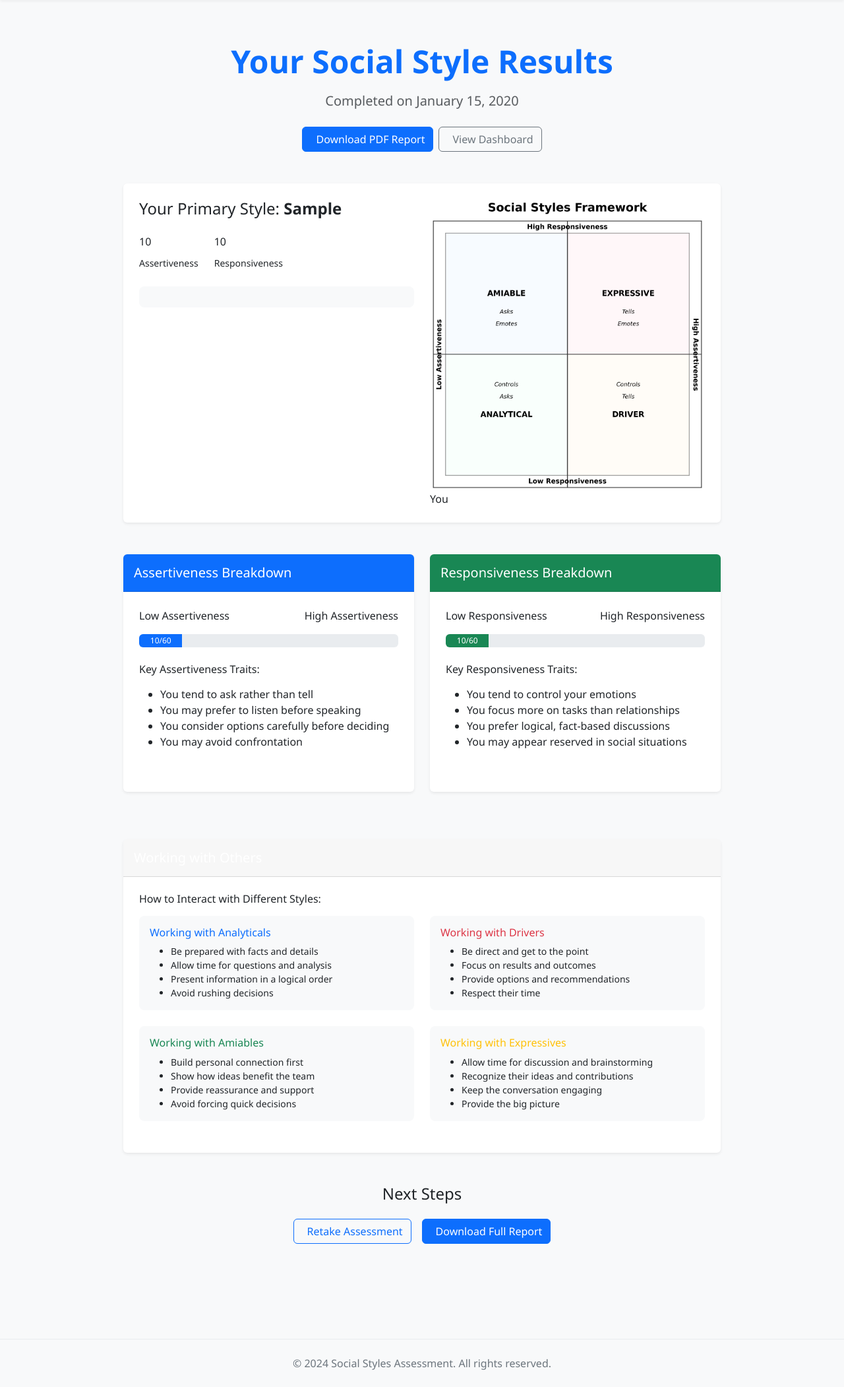
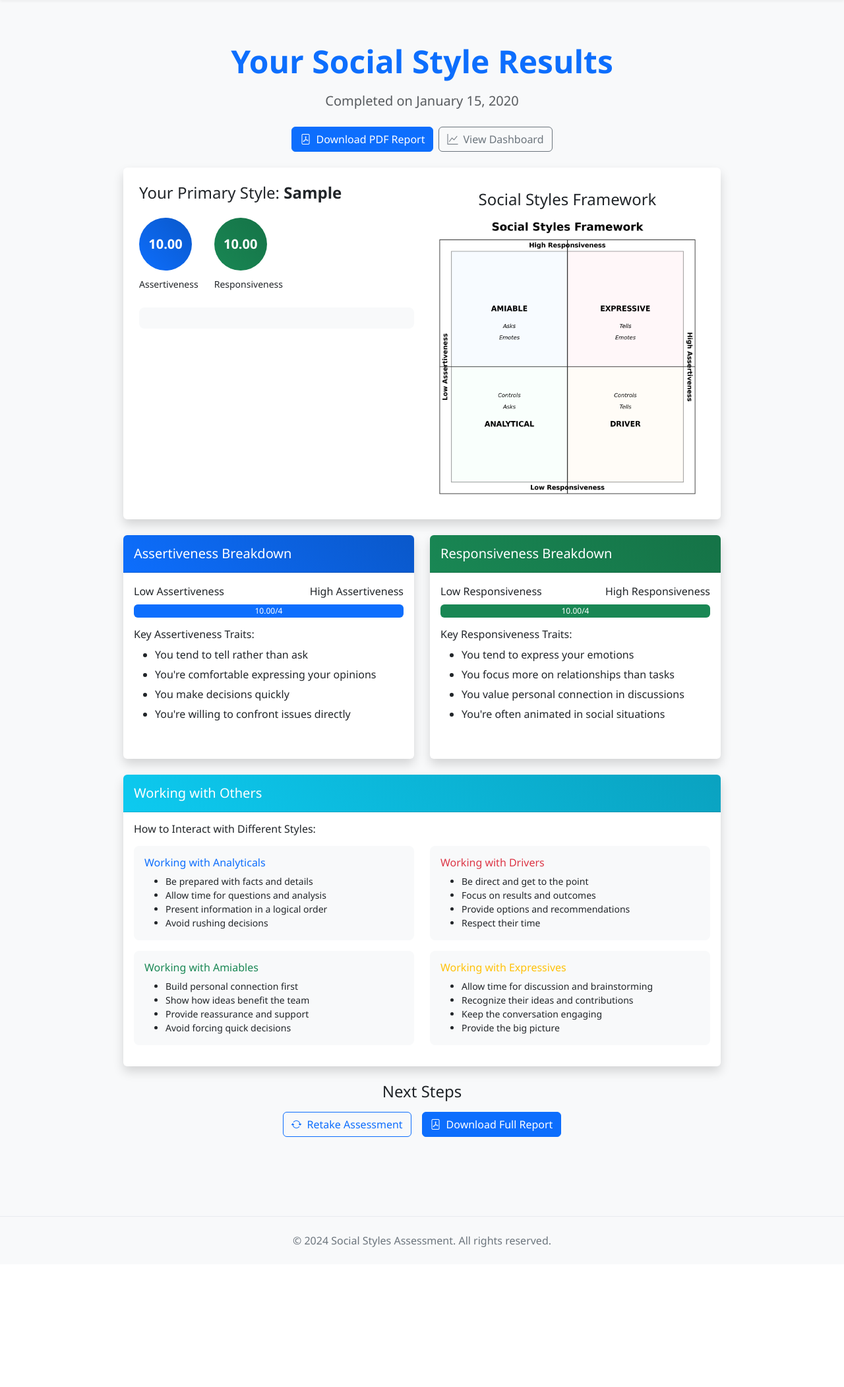
Before and after one commit to gmoorevt/socialstyles, a Python web app: template app/templates/assessment/results.html in a window 1280 px wide; the page is wider, and only the part inside the window is pictured. Shown: the part 64-2166 px from the top of that part at 66% size. After the commit the page ends 1954 px from the top of that part, so only its background shows below. Run offline with Jinja, Linux system fonts and the light colour scheme; the template is opened without the code that fills it: most values are stand-ins (such as "Sample title", 1, 10 or a date in 2020).

Commit message:
Improve results page formatting: limit scores to 2 decimal places, enhance grid visualization, and improve layout

```diff
--- a/app/assessment/utils.py
+++ b/app/assessment/utils.py
@@ -49,7 +49,7 @@ def generate_social_style_chart(assertiveness_score, responsiveness_score):
     ax.text(
         assertiveness_score,
         responsiveness_score + 0.2,
-        f'({assertiveness_score:.1f}, {responsiveness_score:.1f})',
+        f'({assertiveness_score:.2f}, {responsiveness_score:.2f})',
         ha='center',
         va='bottom',
         fontsize=10
@@ -234,8 +234,8 @@ def generate_pdf_report(result, chart_img, user):
     # Results summary
     content.append(Paragraph("Assessment Results", heading2_style))
     content.append(Paragraph(f"Your Social Style: <b>{result.social_style}</b>", normal_style))
-    content.append(Paragraph(f"Assertiveness Score: {result.assertiveness_score:.1f}/5.0", normal_style))
-    content.append(Paragraph(f"Responsiveness Score: {result.responsiveness_score:.1f}/5.0", normal_style))
+    content.append(Paragraph(f"Assertiveness Score: {result.assertiveness_score:.2f}/4.0", normal_style))
+    content.append(Paragraph(f"Responsiveness Score: {result.responsiveness_score:.2f}/4.0", normal_style))
     content.append(Spacer(1, 0.25*inch))
 
     # Convert chart image from base64 to Image
--- a/app/templates/assessment/results.html
+++ b/app/templates/assessment/results.html
@@ -7,22 +7,22 @@
     <div class="row justify-content-center">
         <div class="col-lg-10">
             <!-- Header Section -->
-            <div class="text-center mb-5">
+            <div class="text-center mb-4">
                 <h1 class="display-5 fw-bold text-primary mb-3">Your Social Style Results</h1>
                 <p class="lead text-muted">Completed on {{ result.created_at.strftime('%B %d, %Y') }}</p>
 
                 <div class="d-flex justify-content-center mt-4">
                     <a href="{{ url_for('assessment.download_report', result_id=result.id) }}" class="btn btn-primary me-2">
-                        <i class="fas fa-file-pdf me-2"></i>Download PDF Report
+                        <i class="bi bi-file-pdf me-2"></i>Download PDF Report
                     </a>
                     <a href="{{ url_for('assessment.dashboard') }}" class="btn btn-outline-secondary">
-                        <i class="fas fa-chart-line me-2"></i>View Dashboard
+                        <i class="bi bi-graph-up me-2"></i>View Dashboard
                     </a>
                 </div>
             </div>
 
             <!-- Results Summary Card -->
-            <div class="card border-0 shadow-sm mb-5">
+            <div class="card border-0 shadow mb-4">
                 <div class="card-body p-4">
                     <div class="row">
                         <div class="col-md-6 mb-4 mb-md-0">
@@ -31,14 +31,14 @@
                             <div class="d-flex align-items-center mb-4">
                                 <div class="me-4">
                                     <div class="score-circle assertiveness-score">
-                                        <span>{{ result.assertiveness_score }}</span>
+                                        <span>{{ "%.2f"|format(result.assertiveness_score) }}</span>
                                     </div>
                                     <p class="text-center mt-2 mb-0"><small>Assertiveness</small></p>
                                 </div>
 
                                 <div>
                                     <div class="score-circle responsiveness-score">
-                                        <span>{{ result.responsiveness_score }}</span>
+                                        <span>{{ "%.2f"|format(result.responsiveness_score) }}</span>
                                     </div>
                                     <p class="text-center mt-2 mb-0"><small>Responsiveness</small></p>
                                 </div>
@@ -58,12 +58,13 @@
                         </div>
 
                         <div class="col-md-6">
-                            <div class="position-relative">
-                                <div class="social-styles-grid-container">
+                            <div class="social-styles-grid-container">
+                                <h4 class="text-center mb-3">Social Styles Framework</h4>
+                                <div class="position-relative">
                                     <img src="{{ url_for('static', filename='images/social-styles-grid.png') }}" alt="Social Styles Grid" class="img-fluid rounded">
 
                                     <!-- Plot user's position on the grid -->
-                                    <div class="user-position" style="left: {{ (result.assertiveness_score / 60 * 100) }}%; top: {{ 100 - (result.responsiveness_score / 60 * 100) }}%;">
+                                    <div class="user-position" style="left: {{ (result.assertiveness_score / 4 * 100) }}%; top: {{ 100 - (result.responsiveness_score / 4 * 100) }}%;">
                                         <div class="position-marker"></div>
                                         <div class="position-label">You</div>
                                     </div>
@@ -75,24 +76,24 @@
             </div>
 
             <!-- Detailed Scores -->
-            <div class="row mb-5">
-                <div class="col-md-6 mb-4">
-                    <div class="card border-0 shadow-sm h-100">
+            <div class="row mb-4">
+                <div class="col-md-6 mb-4 mb-md-0">
+                    <div class="card border-0 shadow h-100">
                         <div class="card-header bg-gradient-primary text-white p-3">
                             <h3 class="h5 mb-0">Assertiveness Breakdown</h3>
                         </div>
-                        <div class="card-body p-4">
-                            <div class="d-flex justify-content-between align-items-center mb-3">
+                        <div class="card-body p-3">
+                            <div class="d-flex justify-content-between align-items-center mb-2">
                                 <span>Low Assertiveness</span>
                                 <span>High Assertiveness</span>
                             </div>
-                            <div class="progress mb-4" style="height: 20px;">
-                                <div class="progress-bar bg-primary" role="progressbar" style="width: {{ (result.assertiveness_score / 60 * 100) }}%;" aria-valuenow="{{ result.assertiveness_score }}" aria-valuemin="0" aria-valuemax="60">{{ result.assertiveness_score }}/60</div>
+                            <div class="progress mb-3" style="height: 20px;">
+                                <div class="progress-bar bg-primary" role="progressbar" style="width: {{ (result.assertiveness_score / 4 * 100) }}%;" aria-valuenow="{{ result.assertiveness_score }}" aria-valuemin="0" aria-valuemax="4">{{ "%.2f"|format(result.assertiveness_score) }}/4</div>
                             </div>
 
-                            <h4 class="h6 mb-3">Key Assertiveness Traits:</h4>
+                            <h4 class="h6 mb-2">Key Assertiveness Traits:</h4>
                             <ul class="trait-list">
-                                {% if result.assertiveness_score < 30 %}
+                                {% if result.assertiveness_score < 2.5 %}
                                 <li>You tend to ask rather than tell</li>
                                 <li>You may prefer to listen before speaking</li>
                                 <li>You consider options carefully before deciding</li>
@@ -108,23 +109,23 @@
                     </div>
                 </div>
 
-                <div class="col-md-6 mb-4">
-                    <div class="card border-0 shadow-sm h-100">
+                <div class="col-md-6">
+                    <div class="card border-0 shadow h-100">
                         <div class="card-header bg-gradient-success text-white p-3">
                             <h3 class="h5 mb-0">Responsiveness Breakdown</h3>
                         </div>
-                        <div class="card-body p-4">
-                            <div class="d-flex justify-content-between align-items-center mb-3">
+                        <div class="card-body p-3">
+                            <div class="d-flex justify-content-between align-items-center mb-2">
                                 <span>Low Responsiveness</span>
                                 <span>High Responsiveness</span>
                             </div>
-                            <div class="progress mb-4" style="height: 20px;">
-                                <div class="progress-bar bg-success" role="progressbar" style="width: {{ (result.responsiveness_score / 60 * 100) }}%;" aria-valuenow="{{ result.responsiveness_score }}" aria-valuemin="0" aria-valuemax="60">{{ result.responsiveness_score }}/60</div>
+                            <div class="progress mb-3" style="height: 20px;">
+                                <div class="progress-bar bg-success" role="progressbar" style="width: {{ (result.responsiveness_score / 4 * 100) }}%;" aria-valuenow="{{ result.responsiveness_score }}" aria-valuemin="0" aria-valuemax="4">{{ "%.2f"|format(result.responsiveness_score) }}/4</div>
                             </div>
 
-                            <h4 class="h6 mb-3">Key Responsiveness Traits:</h4>
+                            <h4 class="h6 mb-2">Key Responsiveness Traits:</h4>
                             <ul class="trait-list">
-                                {% if result.responsiveness_score < 30 %}
+                                {% if result.responsiveness_score < 2.5 %}
                                 <li>You tend to control your emotions</li>
                                 <li>You focus more on tasks than relationships</li>
                                 <li>You prefer logical, fact-based discussions</li>
@@ -142,16 +143,16 @@
             </div>
 
             <!-- Working with Others Section -->
-            <div class="card border-0 shadow-sm mb-5">
+            <div class="card border-0 shadow mb-4">
                 <div class="card-header bg-gradient-info text-white p-3">
                     <h3 class="h5 mb-0">Working with Others</h3>
                 </div>
-                <div class="card-body p-4">
+                <div class="card-body p-3">
                     <h4 class="h6 mb-3">How to Interact with Different Styles:</h4>
 
                     <div class="row">
-                        <div class="col-md-6 mb-4">
-                            <div class="interaction-card p-3 rounded-3 bg-light">
+                        <div class="col-md-6 mb-3">
+                            <div class="interaction-card p-3 rounded-3 bg-light h-100">
                                 <h5 class="h6 mb-2 analytical-color">Working with Analyticals</h5>
                                 <ul class="small mb-0">
                                     <li>Be prepared with facts and details</li>
@@ -162,8 +163,8 @@
                             </div>
                         </div>
 
-                        <div class="col-md-6 mb-4">
-                            <div class="interaction-card p-3 rounded-3 bg-light">
+                        <div class="col-md-6 mb-3">
+                            <div class="interaction-card p-3 rounded-3 bg-light h-100">
                                 <h5 class="h6 mb-2 driver-color">Working with Drivers</h5>
                                 <ul class="small mb-0">
                                     <li>Be direct and get to the point</li>
@@ -174,8 +175,8 @@
                             </div>
                         </div>
 
-                        <div class="col-md-6 mb-4">
-                            <div class="interaction-card p-3 rounded-3 bg-light">
+                        <div class="col-md-6 mb-3">
+                            <div class="interaction-card p-3 rounded-3 bg-light h-100">
                                 <h5 class="h6 mb-2 amiable-color">Working with Amiables</h5>
                                 <ul class="small mb-0">
                                     <li>Build personal connection first</li>
@@ -186,8 +187,8 @@
                             </div>
                         </div>
 
-                        <div class="col-md-6 mb-4">
-                            <div class="interaction-card p-3 rounded-3 bg-light">
+                        <div class="col-md-6 mb-3">
+                            <div class="interaction-card p-3 rounded-3 bg-light h-100">
                                 <h5 class="h6 mb-2 expressive-color">Working with Expressives</h5>
                                 <ul class="small mb-0">
                                     <li>Allow time for discussion and brainstorming</li>
@@ -202,14 +203,14 @@
             </div>
 
             <!-- Next Steps -->
-            <div class="text-center mb-5">
-                <h3 class="h4 mb-4">Next Steps</h3>
+            <div class="text-center mb-4">
+                <h3 class="h4 mb-3">Next Steps</h3>
                 <div class="d-grid gap-2 d-md-flex justify-content-md-center">
                     <a href="{{ url_for('assessment.take_assessment', assessment_id=result.assessment_id) }}" class="btn btn-outline-primary me-md-2">
-                        <i class="fas fa-redo me-2"></i>Retake Assessment
+                        <i class="bi bi-arrow-repeat me-2"></i>Retake Assessment
                     </a>
                     <a href="{{ url_for('assessment.download_report', result_id=result.id) }}" class="btn btn-primary">
-                        <i class="fas fa-file-pdf me-2"></i>Download Full Report
+                        <i class="bi bi-file-pdf me-2"></i>Download Full Report
                     </a>
                 </div>
             </div>
@@ -218,7 +219,7 @@
 </div>
 {% endblock %}
 
-{% block extra_css %}
+{% block styles %}
 <style>
     .score-circle {
         width: 80px;
@@ -227,7 +228,7 @@
         display: flex;
         align-items: center;
         justify-content: center;
-        font-size: 24px;
+        font-size: 20px;
         font-weight: bold;
         color: white;
     }
@@ -257,16 +258,15 @@
     }
 
     .trait-list li {
-        margin-bottom: 8px;
+        margin-bottom: 6px;
     }
 
     .interaction-card {
-        height: 100%;
         transition: transform 0.2s;
     }
 
     .interaction-card:hover {
-        transform: translateY(-5px);
+        transform: translateY(-3px);
     }
 
     .social-styles-grid-container {
@@ -321,5 +321,22 @@
     .bg-gradient-info {
         background: linear-gradient(45deg, #0dcaf0, #0aa2c0);
     }
+
+    .bg-gradient-primary {
+        background: linear-gradient(45deg, #0d6efd, #0a58ca);
+    }
+
+    .bg-gradient-success {
+        background: linear-gradient(45deg, #198754, #157347);
+    }
+
+    /* Improved spacing */
+    .card {
+        margin-bottom: 1.5rem;
+    }
+
+    .shadow {
+        box-shadow: 0 .5rem 1rem rgba(0,0,0,.15) !important;
+    }
 </style>
 {% endblock %}
```
